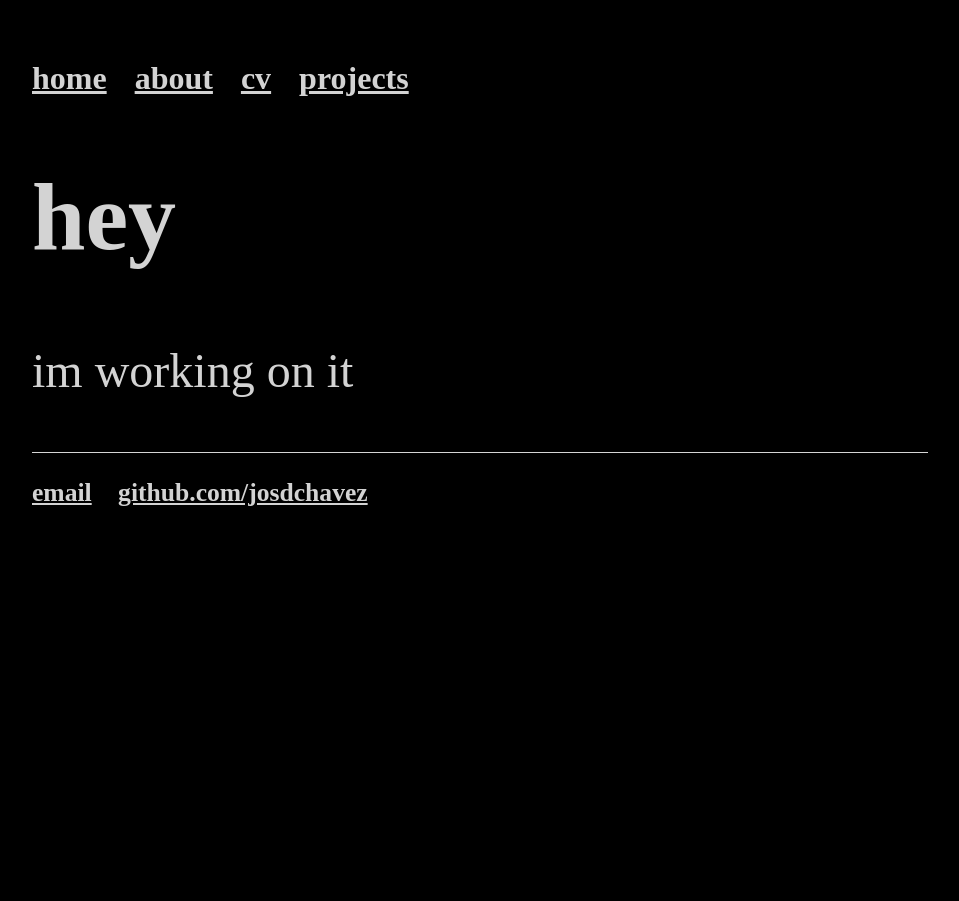
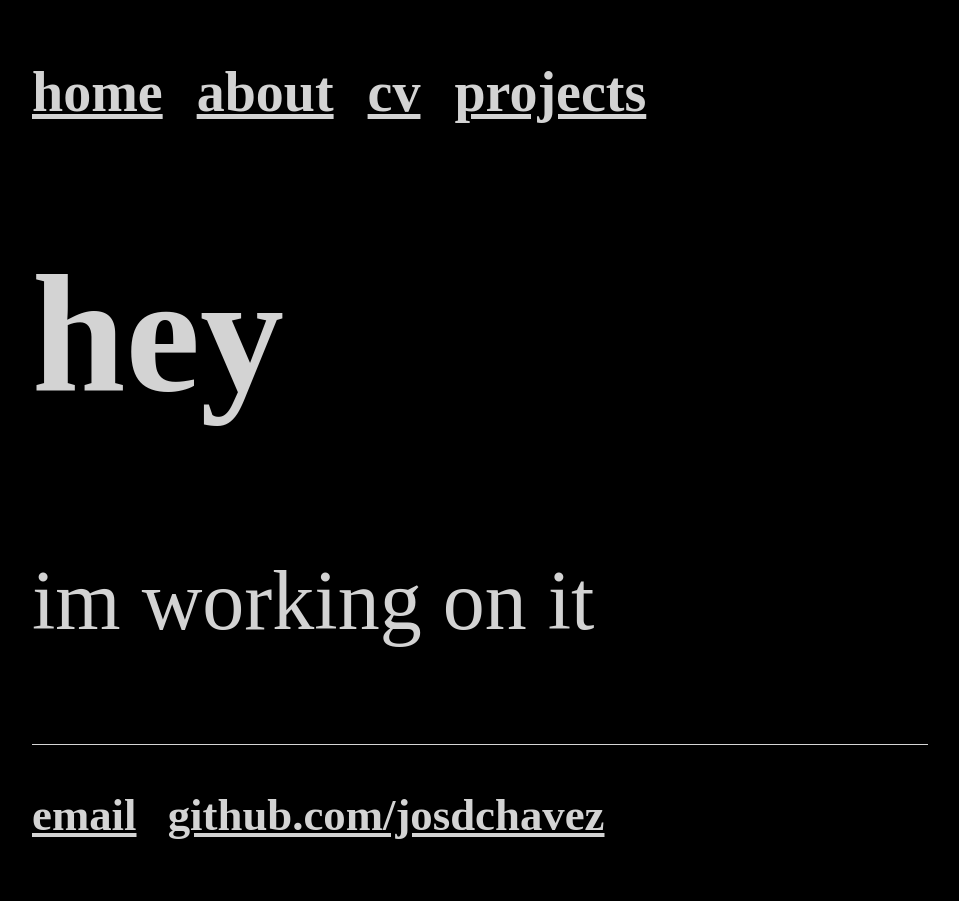
Before and after one commit to josdchavez/josdchavez.github.io, a Jekyll site: the page built from index.html, in a window 1280 px wide. Shown: the whole page, without its empty margins (160-1119 px from the left). Built offline with Jekyll 4.4.1, drawn with Linux system fonts in a browser that asks for light colours.

Commit message:
Update main.css

```diff
--- a/css/main.css
+++ b/css/main.css
@@ -1,5 +1,5 @@
 body {
-    font-size:2em;
+    font-size:56px;
     font-family: "Courier New,Courier,Lucida Sans Typewriter,Lucida Typewriter,monospace";
     margin: 60px auto;
     width: 70%;
```
